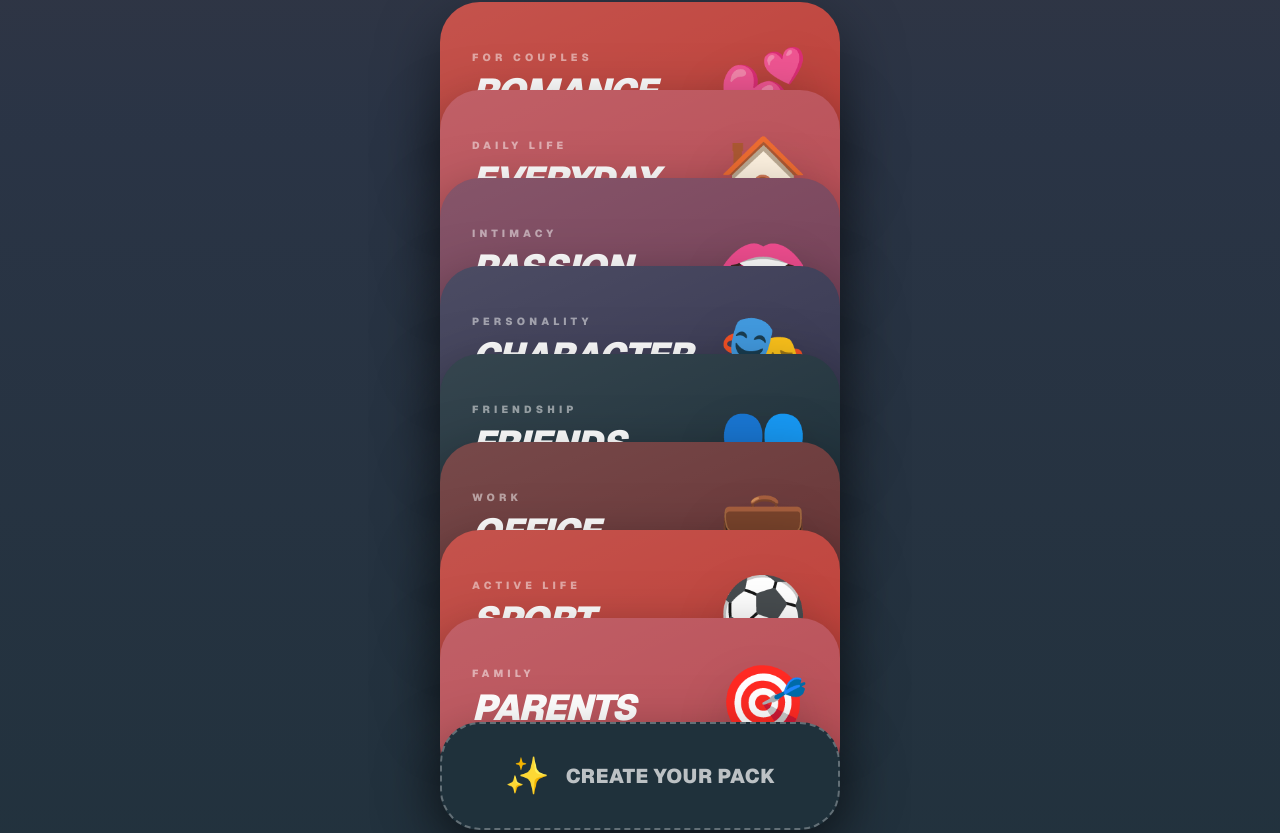
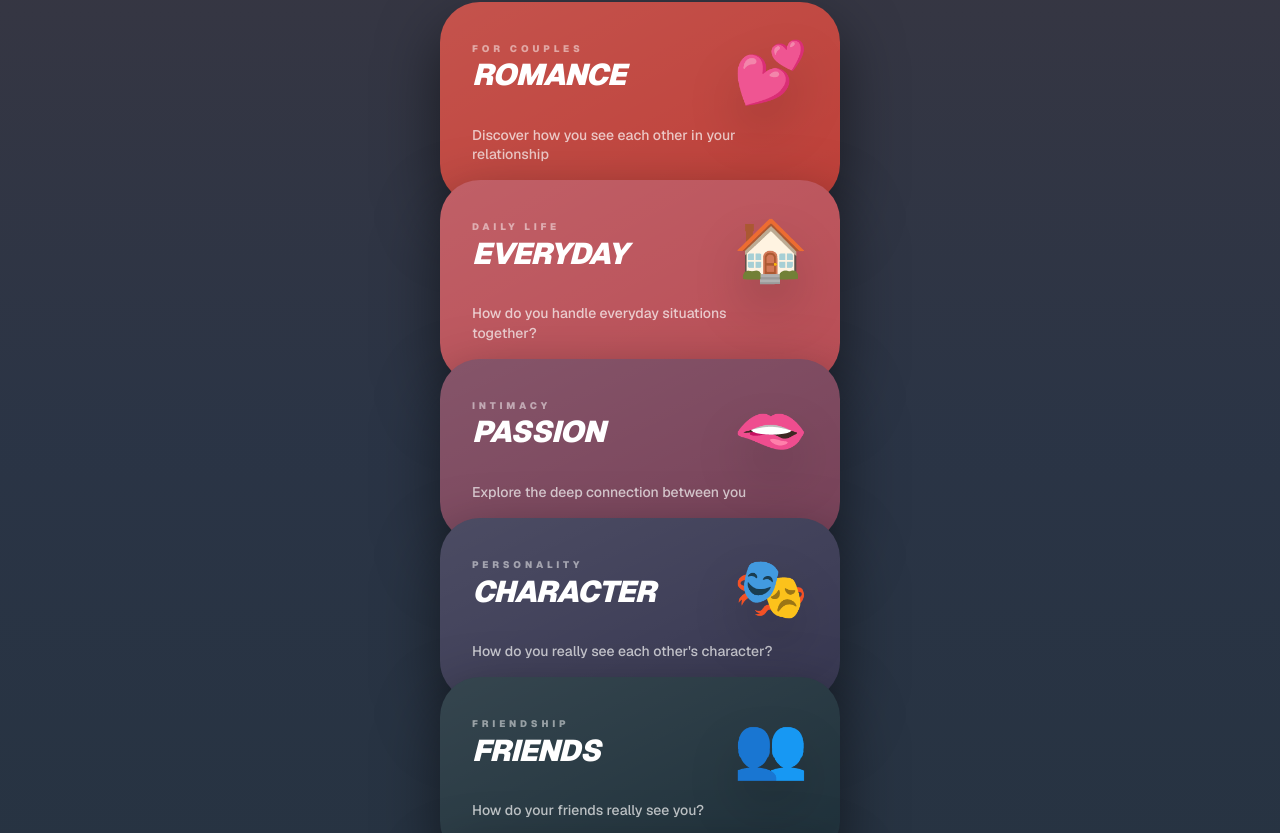
Before and after one commit to ivanshyla/knowing-you-app, a Next.js app: page / in a window 1280 px wide. Shown: the part 854-1687 px from the top of the page. Built offline with nearby package versions, Linux system fonts and the light colour scheme; no server answers.

Commit message:
restore: working home page design

```diff
--- a/app/page.tsx
+++ b/app/page.tsx
@@ -115,7 +115,7 @@ export default function HomePage() {
             {/* Create Your Own Pack */}
             <Link
               href="/packs/create"
-              className="block rounded-[2.5rem] px-8 py-8 text-white transition-all duration-500 -mt-16 shadow-[0_25px_60px_rgba(0,0,0,0.5)] active:scale-[0.98] hover:translate-y-[-50px] hover:z-50 relative group border-2 border-dashed border-white/30 hover:border-white/60"
+              className="block rounded-[2.5rem] px-8 py-6 text-white transition-all duration-500 mt-4 shadow-[0_25px_60px_rgba(0,0,0,0.5)] active:scale-[0.98] hover:translate-y-[-10px] hover:z-50 relative group border-2 border-dashed border-white/30 hover:border-white/60"
               style={{
                 backgroundColor: '#1F313B',
                 zIndex: 18
@@ -163,9 +163,9 @@ function PackCard({ pack, index, color }: { pack: QuestionPack; index: number; c
   return (
     <Link
       href={`/room/create?pack=${pack.id}`}
-      className={`block rounded-[2.5rem] px-8 py-12 text-white transition-all duration-500 ${
-        isFirst ? '' : '-mt-20'
-      } shadow-[0_25px_60px_rgba(0,0,0,0.5)] active:scale-[0.98] hover:translate-y-[-60px] hover:z-50 relative group overflow-hidden`}
+      className={`block rounded-[2.5rem] px-8 py-10 text-white transition-all duration-500 ${
+        isFirst ? '' : '-mt-6'
+      } shadow-[0_25px_60px_rgba(0,0,0,0.5)] active:scale-[0.98] hover:translate-y-[-20px] hover:z-50 relative group overflow-hidden`}
       style={{
         backgroundColor: color,
         zIndex: 10 + index
@@ -173,12 +173,14 @@ function PackCard({ pack, index, color }: { pack: QuestionPack; index: number; c
     >
       <div className="relative z-10">
         <div className="flex items-start justify-between">
-          <div className="space-y-2">
-            <p className="text-[0.65rem] uppercase tracking-[0.4em] text-white/50 font-black">{subtitle}</p>
-            <h3 className="text-4xl font-black leading-none italic uppercase tracking-tight">{name}</h3>
+          <div className="space-y-1">
+            <p className="text-[0.6rem] uppercase tracking-[0.4em] text-white/50 font-black">{subtitle}</p>
+            <h3 className="text-3xl font-black leading-none italic uppercase tracking-tight">{name}</h3>
           </div>
-          <span className="text-7xl drop-shadow-2xl group-hover:scale-110 transition-transform duration-500">{pack.emoji}</span>
+          <span className="text-6xl drop-shadow-2xl group-hover:scale-110 transition-transform duration-500">{pack.emoji}</span>
         </div>
+
+        <p className="mt-6 text-sm text-white/70 font-medium leading-snug pr-8">{description}</p>
       </div>
 
       <div className="absolute inset-0 bg-gradient-to-br from-white/10 to-transparent pointer-events-none" />
```
